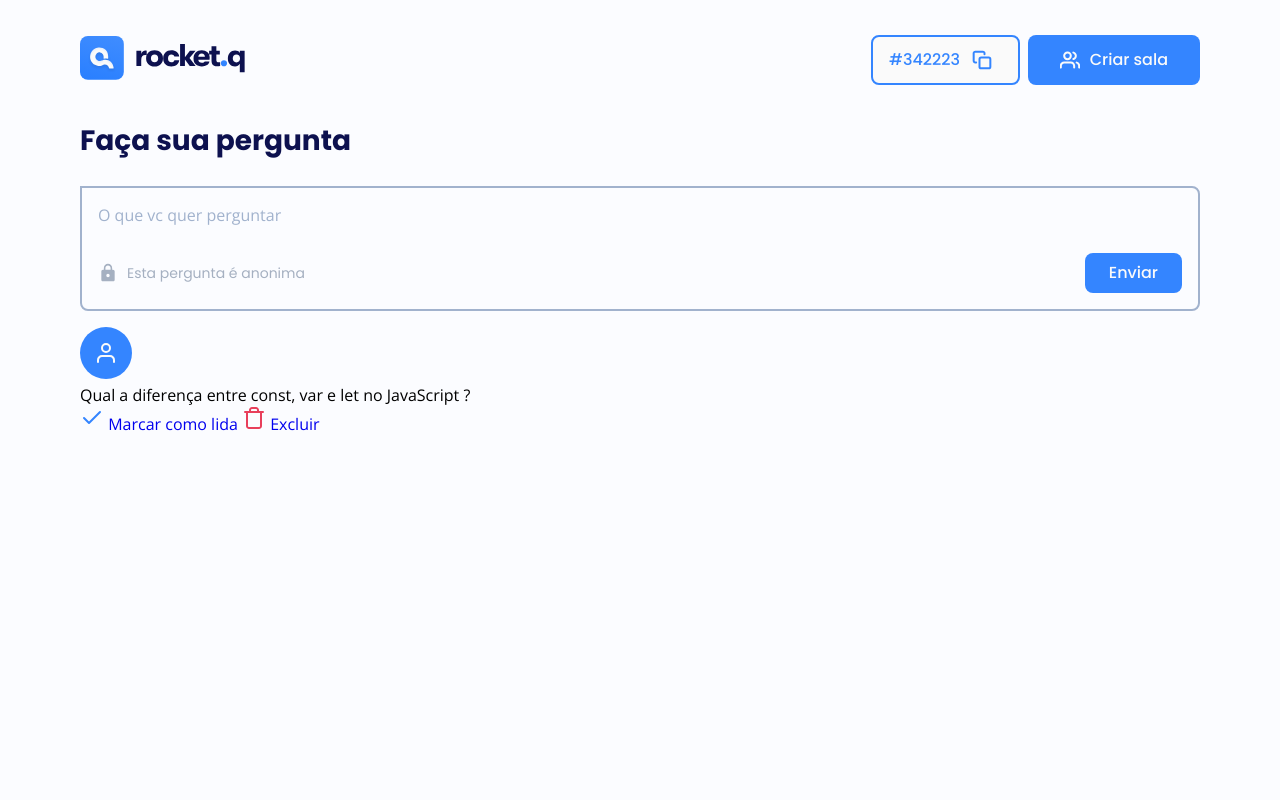
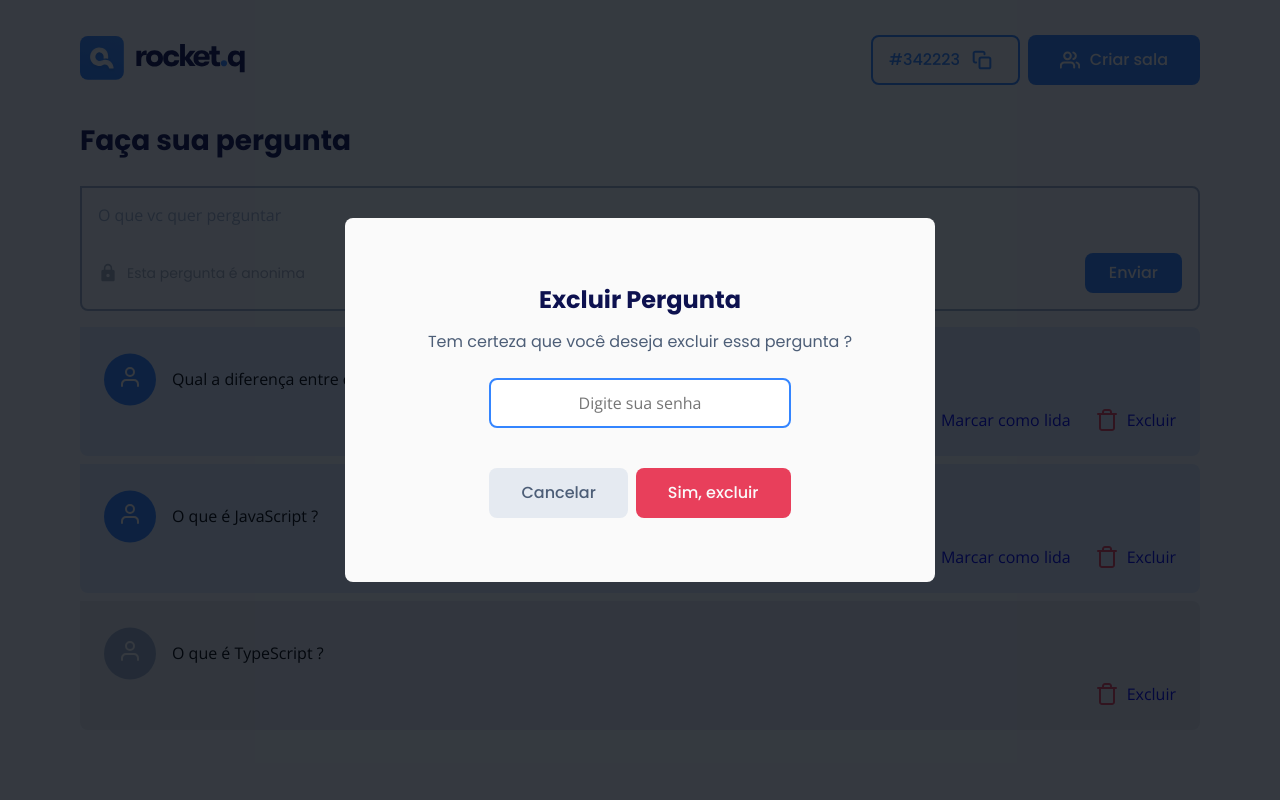
Before and after one commit to GaPolveiro02/NLW-06-Discover-Rocket.Q, a web app: file room.html in a window 1280 px wide. Run offline with its HTML, style and script files only (its server is not run), Linux system fonts and the light colour scheme.

Commit message:
Finished Aula 3

```diff
--- a/room.html
+++ b/room.html
@@ -11,6 +11,7 @@
     <!-- CSS -->
     <link rel="stylesheet" href="styles/global.css">
     <link rel="stylesheet" href="styles/room.css">
+    <link rel="stylesheet" href="styles/modal.css">
     <title>Rocket.Q - Perguntas e respostas</title>
 </head>
 <body>
@@ -55,7 +56,7 @@
                     <div class="question-wrapper">
                         <div class="question-content">
                             <div class="user">
-                                <img src="./assets/avatar.svg" alt="Avatar">
+                                <img src="./assets/user.svg" alt="Avatar">
                             </div>
                             <div class="question">
                                 <p>Qual a diferença entre const, var e let no JavaScript ?</p>
@@ -72,8 +73,62 @@
                             </a>
                         </div>
                     </div>
+
+                    <div class="question-wrapper">
+                        <div class="question-content">
+                            <div class="user">
+                                <img src="./assets/user.svg" alt="Avatar">
+                            </div>
+                            <div class="question">
+                                <p>O que é JavaScript ?</p>
+                            </div>
+                        </div>
+                        <div class="actions">
+                            <a href="#" class="check">
+                                <img src="./assets/check.svg" alt="Marcar como lida">
+                                Marcar como lida
+                            </a>
+                            <a href="#" class="delete">
+                                <img src="./assets/trash.svg" alt="Excluir">
+                                Excluir
+                            </a>
+                        </div>
+                    </div>
+
+                    <div class="question-wrapper read">
+                        <div class="question-content">
+                            <div class="user">
+                                <img src="./assets/user.svg" alt="Avatar">
+                            </div>
+                            <div class="question">
+                                <p>O que é TypeScript ?</p>
+                            </div>
+                        </div>
+                        <div class="actions">
+                            <a href="#" class="delete">
+                                <img src="./assets/trash.svg" alt="Excluir">
+                                Excluir
+                            </a>
+                        </div>
+                    </div>
                 </div>
             </section>
         </main>
     </div>
+
+    <div class="modal-wrapper">
+        <div class="modal">
+            <H2>Excluir Pergunta</H2>
+            <p>Tem certeza que você deseja excluir essa pergunta ?</p>
+            <form action="">
+                <label  class="sr-only" for-id="password">Digite sua senha admin</label>
+                <input type="password" name="password" placeholder="Digite sua senha">
+
+                <div class="buttons">
+                    <div class="button grey">Cancelar</div>
+                    <button class="red">Sim, excluir</button>
+                </div>
+            </form>
+        </div>
+    </div>
 </body>
--- a/styles/global.css
+++ b/styles/global.css
@@ -10,7 +10,7 @@ html {
     --black: #0D114F;
     --white: #FAFAFA;
     --red: #E83F5B;
-    --lightBlue: #E0ECFF;
+    --light-blue: #E0ECFF;
     --blue: #3485FF;
     --background: #FBFCFF;
     --overlay: #040911;
@@ -18,6 +18,7 @@ html {
     --grey-dark: #4D5E77;
     --grey-blue: #A1B2CD;
     --grey-light: #E5EAF1;
+    --grey-medium: #eaecf2;
 
     font-size: 62.5%;
 }
@@ -90,6 +91,18 @@ button.outlined,
     border: .2rem solid var(--blue);
 }
 
+button.red,
+.button.red {
+    background-color: var(--red);
+    color: var(--white);
+}
+
+button.grey,
+.button.grey {
+    background-color: var(--grey-light);
+    color: var(--grey-dark);
+}
+
 .content header {
     width: 80%;
     margin: 3.5rem auto;
--- /dev/null
+++ b/styles/modal.css
@@ -0,0 +1,56 @@
+.modal-wrapper {
+    position: fixed;
+    width: 100vw;
+    height: 100vh;
+    top: 0;
+    left: 0;
+    display: flex;
+    background: rgb(4, 9, 17, .8);
+}
+
+.modal-wrapper .modal {
+    width: min(59rem, 90%);
+    background: var(--white);
+    margin: auto;
+    border-radius: .8rem;
+    font-family: 'Poppins';
+    text-align: center;
+    padding: 6.4rem;
+}
+
+.modal-wrapper .modal h2 {
+    font-size: 2.4rem;
+    font-weight: 700;
+    margin-bottom: 1.2rem;
+    color: var(--black);
+}
+
+.modal-wrapper .modal p {
+    margin-bottom: 2.4rem;
+    color: var(--grey-dark);
+}
+
+.modal-wrapper .modal input {
+    margin-bottom: 4rem;
+    border-radius: .8rem;
+    padding: 1.3rem 1.6rem;
+    border: .2rem solid var(--blue);
+    outline: none;
+    width: min(70%, 30.2rem);
+    text-align: center;
+}
+
+.modal-wrapper .modal .buttons {
+    display: flex;
+    align-items: center;
+    justify-content: center;
+}
+
+.modal-wrapper .modal .buttons > .button {
+    margin-right: .8rem;
+}
+
+.modal-wrapper .modal .buttons > button,
+.modal-wrapper .modal .buttons > .button {
+    padding: 1.3rem 3.2rem;
+}
--- a/styles/room.css
+++ b/styles/room.css
@@ -83,3 +83,59 @@
     padding: .8rem 2.4rem;
     line-height: 2.4rem;
 }
+
+/*  Questions */
+.question-wrapper {
+    background-color: var(--light-blue);
+    margin-bottom: .8rem;
+    border-radius: 0 .8rem .8rem .8rem;
+    padding: 2.4rem;
+}
+
+.question-wrapper .question-content {
+    display: flex;
+    align-items: flex-start;
+}
+
+.question-wrapper .question-content .user {
+    background: var(--blue);
+    clip-path: circle();
+    padding: 1.4rem;
+}
+
+.question-wrapper .question-content p {
+    margin-left: 1.6rem;
+    word-break: break-word;
+    display: flex;
+    align-items: center;
+    min-height: 5.5rem;
+}
+
+.question-wrapper .actions {
+    display: flex;
+    align-items: center;
+    justify-content: flex-end;
+}
+
+.question-wrapper .actions > a {
+    display: flex;
+    align-items: center;
+}
+
+.question-wrapper .actions > a > img{
+    margin-right: .8rem;
+}
+
+.question-wrapper .actions > a + a {
+    margin-left: 2.4rem;
+}
+
+/* Question read */
+
+.question-wrapper.read {
+    background: var(--grey-medium);
+}
+
+.question-wrapper.read .question-content .user {
+    background: var(--grey-blue);
+}
```
Also changed, not shown: assets/user.svg (added).
